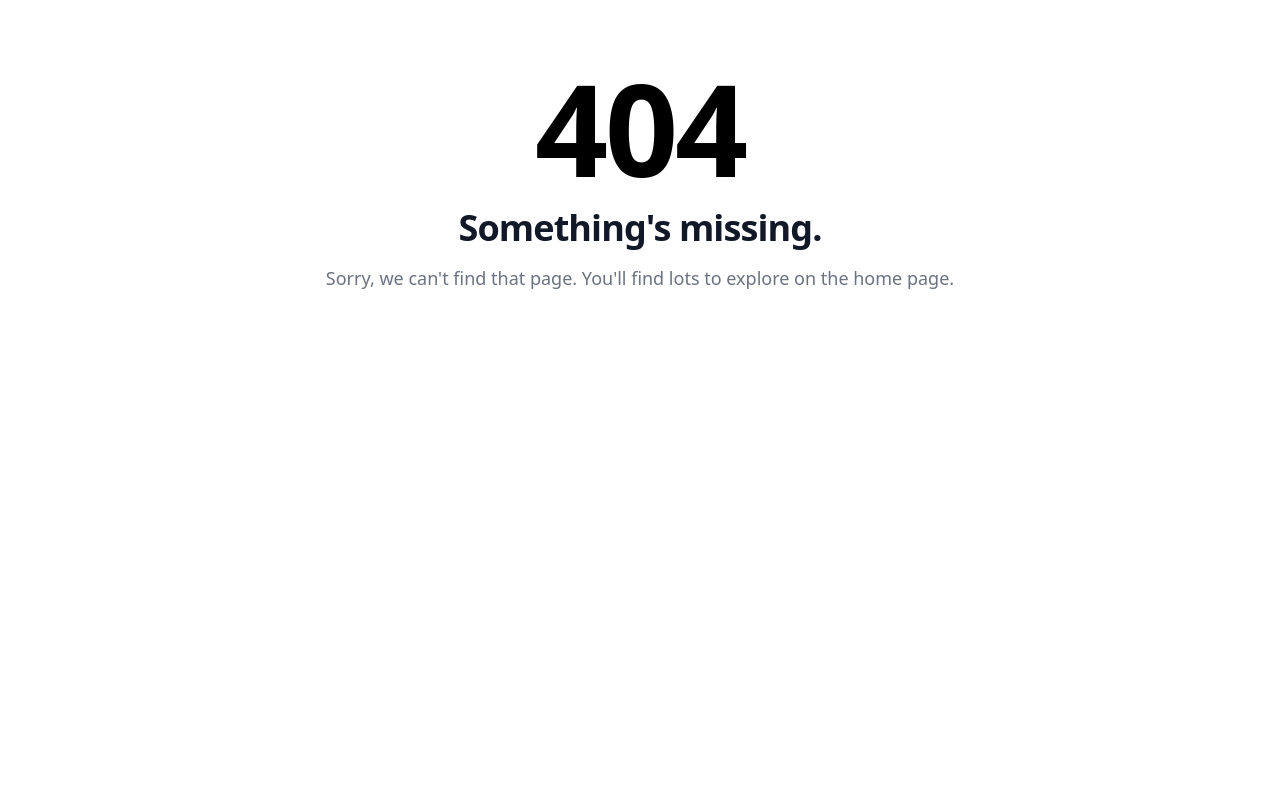
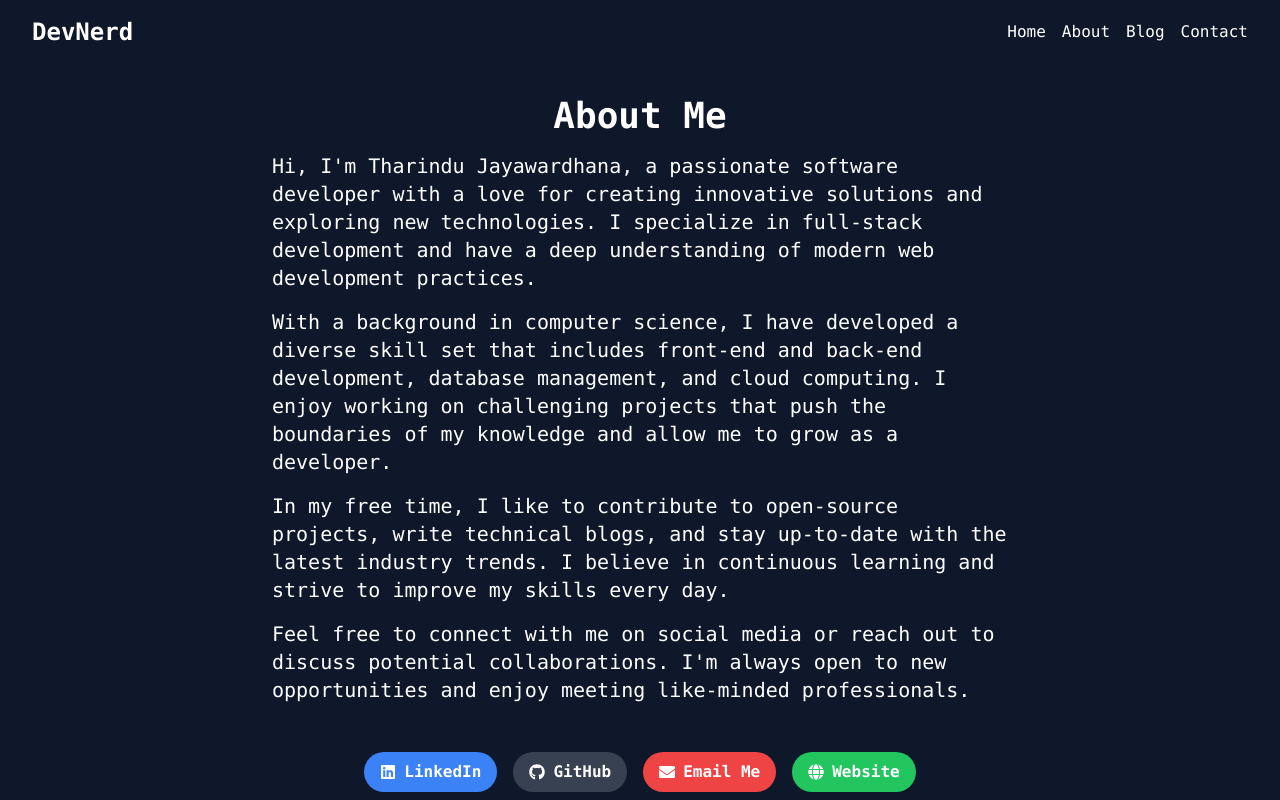
Before and after one commit to TheTharz/DevNerd, a React (Vite) app: page /DevNerd/about in a window 1280 px wide. Before the commit this address had no page. Shown: the top 800 px of the page. Built offline with nearby package versions, Linux system fonts and the light colour scheme.

Commit message:
added about page

```diff
--- a/src/App.tsx
+++ b/src/App.tsx
@@ -2,6 +2,7 @@ import { BrowserRouter as Router, Routes, Route } from 'react-router-dom';
 import HomePage from './pages/HomePage';
 import { blogs } from './blogs';
 import ErrorPage from './pages/ErrorPage';
+import AboutPage from './pages/AboutPage';
 function App() {
   return (
     <Router>
@@ -17,6 +18,8 @@ function App() {
           />
         ))}
 
+        <Route path='/DevNerd/about' element={<AboutPage />} />
+
         {/* Error route goes here */}
 
         <Route path='*' element={<ErrorPage />} />
--- a/src/blogs/blog1/BlogOne.tsx
+++ b/src/blogs/blog1/BlogOne.tsx
@@ -64,7 +64,7 @@ function BlogOne({}: Props) {
         <p className='text-base md:text-lg leading-relaxed mt-4'>
           <strong>app.js:</strong>
         </p>
-        <ul className='list-disc ml-6'>
+        <ul className='list-disc ml-6 md:text-lg leading-relaxed'>
           <li>
             Purpose: The app.js file is often the entry point of your backend
             application. It's where you initialize your server, set up
@@ -84,7 +84,7 @@ function BlogOne({}: Props) {
         <p className='text-base md:text-lg leading-relaxed mt-4'>
           <strong>index.js:</strong>
         </p>
-        <ul className='list-disc ml-6'>
+        <ul className='list-disc ml-6 md:text-lg leading-relaxed'>
           <li>
             Purpose: The index.js file is another entry point for your
             application. It's commonly used to start the server or bootstrap the
@@ -100,7 +100,7 @@ function BlogOne({}: Props) {
         <p className='text-base md:text-lg leading-relaxed mt-4'>
           <strong>config Folder:</strong>
         </p>
-        <ul className='list-disc ml-6'>
+        <ul className='list-disc ml-6 md:text-lg leading-relaxed'>
           <li>
             Purpose: The config folder typically contains configuration files
             for your backend application. These files may include settings
@@ -116,7 +116,7 @@ function BlogOne({}: Props) {
         <p className='text-base md:text-lg leading-relaxed mt-4'>
           <strong>helpers Folder:</strong>
         </p>
-        <ul className='list-disc ml-6'>
+        <ul className='list-disc ml-6 md:text-lg leading-relaxed'>
           <li>
             Purpose: The helpers folder typically contains utility functions or
             helper modules that are used across different parts of your
@@ -132,7 +132,7 @@ function BlogOne({}: Props) {
         <p className='text-base md:text-lg leading-relaxed mt-4'>
           <strong>middleware Folder:</strong>
         </p>
-        <ul className='list-disc ml-6'>
+        <ul className='list-disc ml-6 md:text-lg leading-relaxed'>
           <li>
             Purpose: The middleware folder is where you store functions or
             modules that intercept and process requests before they reach the
@@ -148,7 +148,7 @@ function BlogOne({}: Props) {
         <p className='text-base md:text-lg leading-relaxed mt-4'>
           <strong>models Folder:</strong>
         </p>
-        <ul className='list-disc ml-6'>
+        <ul className='list-disc ml-6 md:text-lg leading-relaxed'>
           <li>
             Purpose: The models folder typically contains files representing
             data structures and interactions with your database. Each model file
@@ -286,7 +286,7 @@ function BlogOne({}: Props) {
           The diagram above illustrates a simplified version of how an endpoint
           works in a MERN backend. Here's a step-by-step breakdown:
         </p>
-        <ol className='list-decimal ml-6'>
+        <ol className='list-decimal ml-6 md:text-lg leading-relaxed'>
           <li>
             Request Arrival: A request is sent to a specific endpoint (e.g.,
             /createuser).
@@ -319,7 +319,7 @@ function BlogOne({}: Props) {
         <h4 className='text-xl md:text-2xl font-semibold mt-6'>
           Key Points for Maintainability and Scalability
         </h4>
-        <ul className='list-disc ml-6'>
+        <ul className='list-disc ml-6 md:text-lg leading-relaxed'>
           <li>
             Clear Separation of Concerns: The structure promotes modularity,
             making code easier to understand, maintain, and test.
@@ -349,7 +349,7 @@ function BlogOne({}: Props) {
         <h4 className='text-xl md:text-2xl font-semibold mt-6'>
           Additional Considerations:
         </h4>
-        <ul className='list-disc ml-6'>
+        <ul className='list-disc ml-6 md:text-lg leading-relaxed'>
           <li>
             Error Handling: Implement robust error handling mechanisms to ensure
             graceful error responses and maintain application stability.
--- a/src/components/footer/Footer.tsx
+++ b/src/components/footer/Footer.tsx
@@ -12,7 +12,7 @@ const Footer = () => {
         <div className='sm:flex sm:items-center sm:justify-between'>
           {/* Logo and Name */}
           <a
-            href='/'
+            href='/DevNerd/'
             className='flex items-center mb-4 sm:mb-0 space-x-3 rtl:space-x-reverse'
           >
             {/* Insert your logo image or icon here */}
--- a/src/components/navbar/NavBar.tsx
+++ b/src/components/navbar/NavBar.tsx
@@ -13,7 +13,7 @@ const Navbar = () => {
         <div className='flex justify-between items-center'>
           {/* Logo */}
           <div className='flex items-center'>
-            <a href='/' className='text-white text-2xl font-bold'>
+            <a href='/DevNerd/' className='text-white text-2xl font-bold'>
               DevNerd
             </a>
           </div>
@@ -40,7 +40,7 @@ const Navbar = () => {
 
           {/* Navbar links */}
           <div className='hidden md:flex space-x-4'>
-            <a href='/' className='text-white hover:text-gray-200'>
+            <a href='/DevNerd/' className='text-white hover:text-gray-200'>
               Home
             </a>
             <a href='/DevNerd/about' className='text-white hover:text-gray-200'>
@@ -62,16 +62,25 @@ const Navbar = () => {
       {/* Mobile menu */}
       {isOpen && (
         <div className='md:hidden px-2 pt-2 pb-3 space-y-1'>
-          <a href='/' className='text-white block hover:text-gray-200'>
+          <a href='/DevNerd/' className='text-white block hover:text-gray-200'>
             Home
           </a>
-          <a href='/about' className='text-white block hover:text-gray-200'>
+          <a
+            href='/DevNerd/about'
+            className='text-white block hover:text-gray-200'
+          >
             About
           </a>
-          <a href='/blog' className='text-white block hover:text-gray-200'>
+          <a
+            href='/DevNerd/blog'
+            className='text-white block hover:text-gray-200'
+          >
             Blog
           </a>
-          <a href='/contact' className='text-white block hover:text-gray-200'>
+          <a
+            href='/DevNerd/contact'
+            className='text-white block hover:text-gray-200'
+          >
             Contact
           </a>
         </div>
--- /dev/null
+++ b/src/pages/AboutPage.tsx
@@ -0,0 +1,79 @@
+import Navbar from '../components/navbar/NavBar';
+import Footer from '../components/footer/Footer';
+import { FaLinkedin, FaGithub, FaEnvelope, FaGlobe } from 'react-icons/fa';
+
+type Props = {};
+
+function AboutPage({}: Props) {
+  return (
+    <div className='bg-slate-900 min-h-screen flex flex-col'>
+      <Navbar />
+      <div className='flex flex-col mx-4 md:mx-16 lg:mx-32 xl:mx-64 m-4 p-4 text-white font-mono flex-grow'>
+        <h1 className='text-2xl md:text-3xl lg:text-4xl font-bold mb-4 text-center'>
+          About Me
+        </h1>
+        <div className='text-base md:text-lg lg:text-xl leading-relaxed'>
+          <p className='mb-4'>
+            Hi, I'm Tharindu Jayawardhana, a passionate software developer with
+            a love for creating innovative solutions and exploring new
+            technologies. I specialize in full-stack development and have a deep
+            understanding of modern web development practices.
+          </p>
+          <p className='mb-4'>
+            With a background in computer science, I have developed a diverse
+            skill set that includes front-end and back-end development, database
+            management, and cloud computing. I enjoy working on challenging
+            projects that push the boundaries of my knowledge and allow me to
+            grow as a developer.
+          </p>
+          <p className='mb-4'>
+            In my free time, I like to contribute to open-source projects, write
+            technical blogs, and stay up-to-date with the latest industry
+            trends. I believe in continuous learning and strive to improve my
+            skills every day.
+          </p>
+          <p className='mb-4'>
+            Feel free to connect with me on social media or reach out to discuss
+            potential collaborations. I'm always open to new opportunities and
+            enjoy meeting like-minded professionals.
+          </p>
+        </div>
+        <div className='flex justify-center mt-8 space-x-4'>
+          <a
+            href='https://www.linkedin.com/in/tharindu-jayawardana/'
+            className='bg-blue-500 hover:bg-blue-700 text-white font-bold py-2 px-4 rounded-full flex items-center transition duration-300'
+            target='_blank'
+            rel='noopener noreferrer'
+          >
+            <FaLinkedin className='mr-2' /> LinkedIn
+          </a>
+          <a
+            href='https://github.com/TheTharz'
+            className='bg-gray-700 hover:bg-gray-900 text-white font-bold py-2 px-4 rounded-full flex items-center transition duration-300'
+            target='_blank'
+            rel='noopener noreferrer'
+          >
+            <FaGithub className='mr-2' /> GitHub
+          </a>
+          <a
+            href='mailto:tharinduimalka915@gmail.com'
+            className='bg-red-500 hover:bg-red-700 text-white font-bold py-2 px-4 rounded-full flex items-center transition duration-300'
+          >
+            <FaEnvelope className='mr-2' /> Email Me
+          </a>
+          <a
+            href='https://tharindujayawardhana.me'
+            className='bg-green-500 hover:bg-green-700 text-white font-bold py-2 px-4 rounded-full flex items-center transition duration-300'
+            target='_blank'
+            rel='noopener noreferrer'
+          >
+            <FaGlobe className='mr-2' /> Website
+          </a>
+        </div>
+      </div>
+      <Footer />
+    </div>
+  );
+}
+
+export default AboutPage;
```
